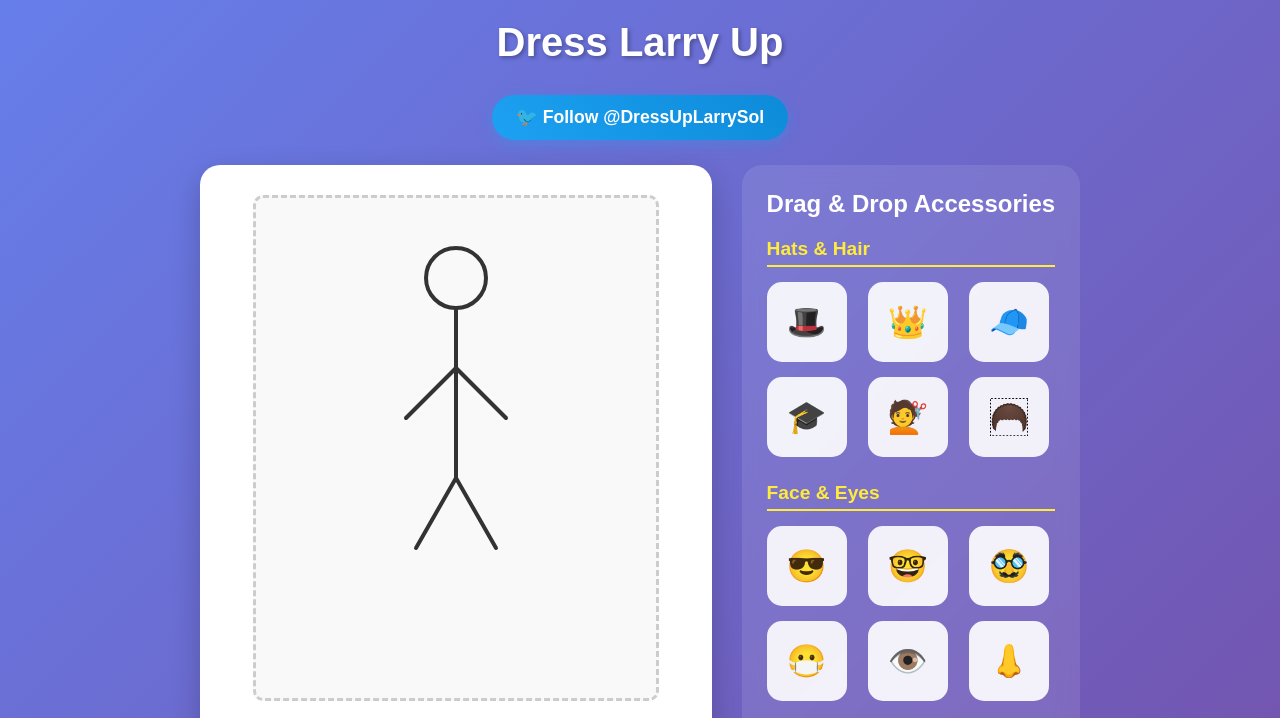
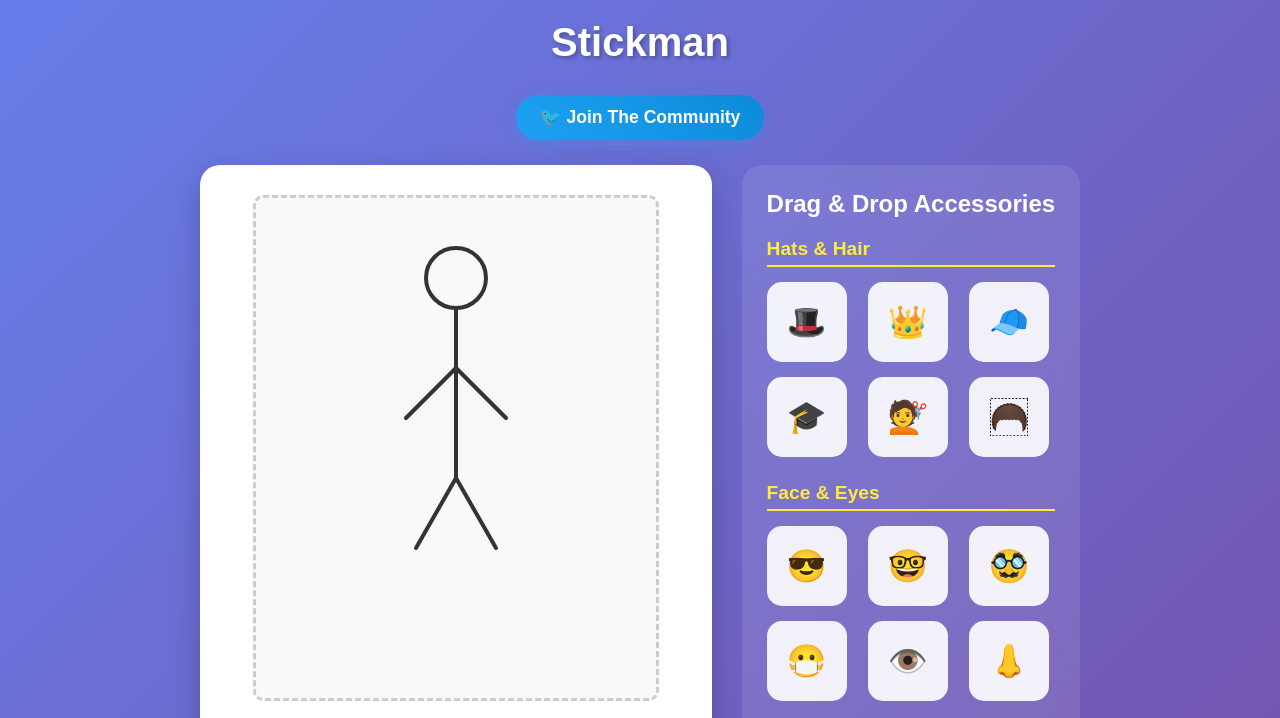
Before and after one commit to nessaonsol/3445wresf, a plain HTML site: page index.html in a window 1280 px wide. Shown: the top 718 px of the page. Drawn offline with Linux system fonts and the light colour scheme.

Commit message:
Update index.html

```diff
--- a/index.html
+++ b/index.html
@@ -3,7 +3,7 @@
 <head>
     <meta charset="UTF-8">
     <meta name="viewport" content="width=device-width, initial-scale=1.0">
-    <title>larry</title>
+    <title>Stickman</title>
     <link rel="icon" type="image/x-icon" href="larry.png">
     <style>
         * {
@@ -248,11 +248,11 @@
 </head>
 <body>
     <div class="container">
-        <h1>Dress Larry Up</h1>
+        <h1>Stickman</h1>
 
         <div class="creator-link">
-            <a href="https://x.com/DressUpLarrySol" target="_blank" class="x-link">
-                🐦 Follow @DressUpLarrySol
+            <a href="https://x.com/i/communities/1931082155276255368" target="_blank" class="x-link">
+                🐦 Join The Community
             </a>
         </div>
 
```
